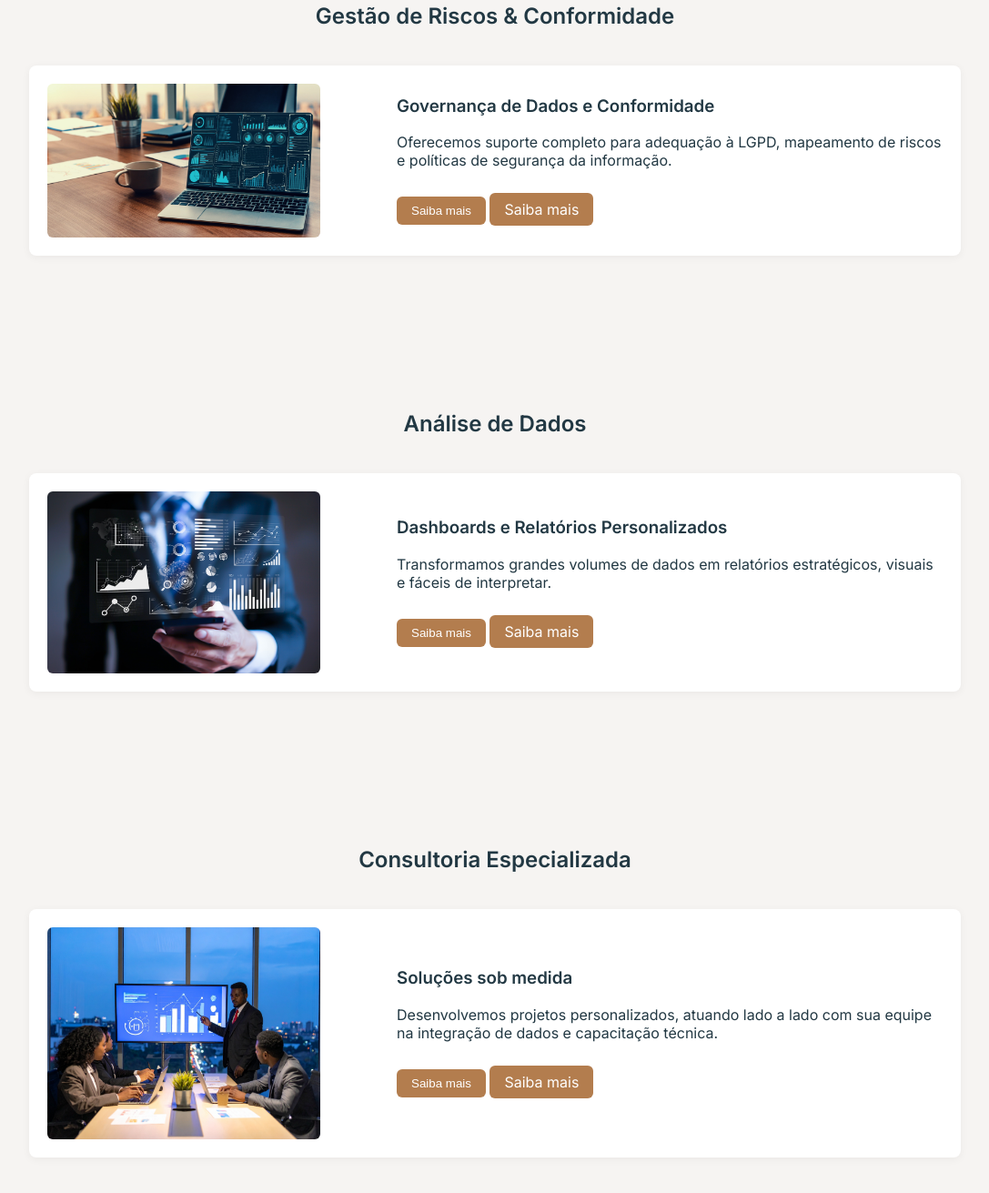
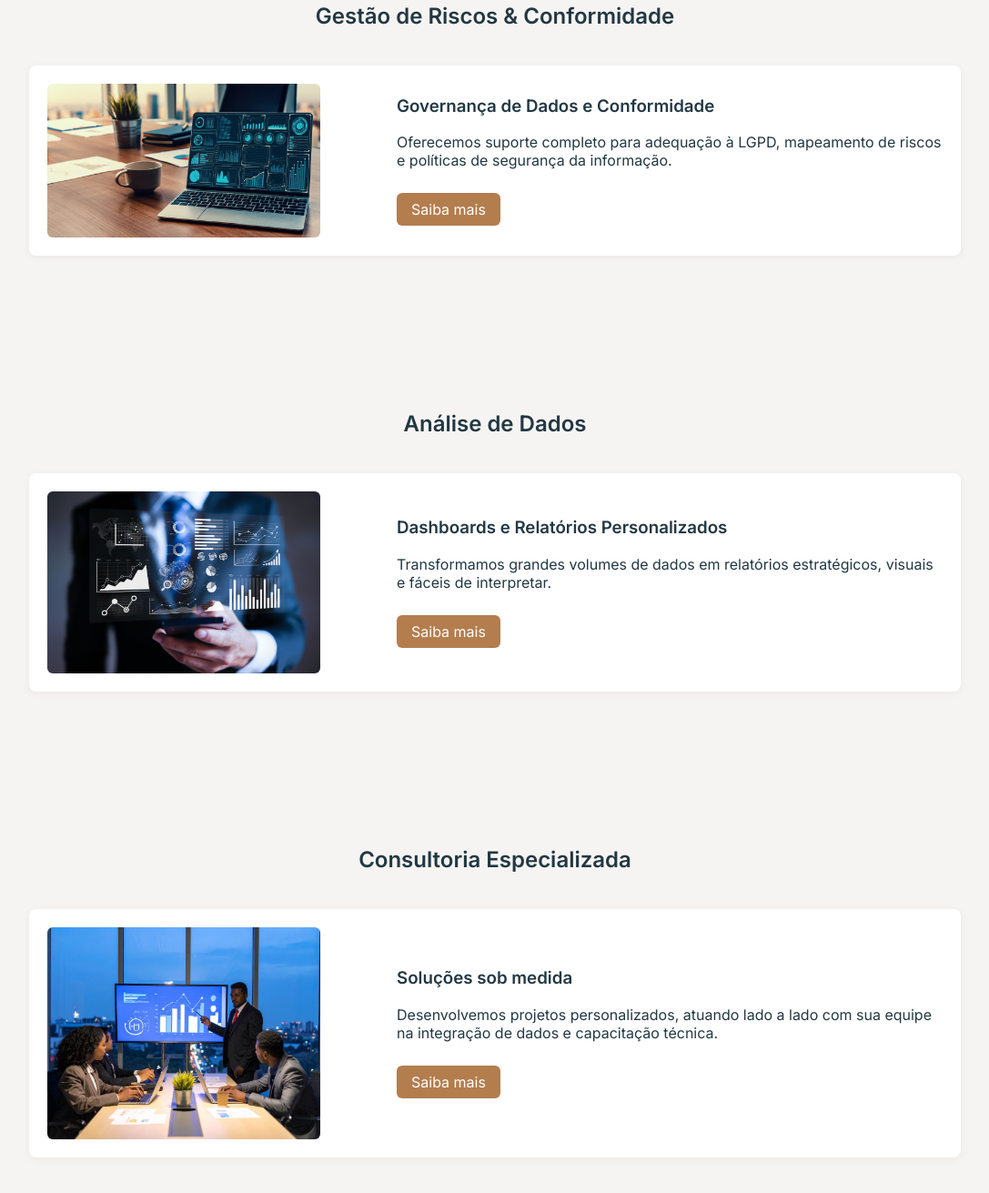
Before and after one commit to rcapelletto/capdados, a plain HTML site: page index.html in a window 1280 px wide. Shown: the part 541-1852 px from the top of the page at 91% size, without its empty margins (96-1183 px from the left). Drawn offline with Linux system fonts and the light colour scheme.

Commit message:
Update index.html

```diff
--- a/index.html
+++ b/index.html
@@ -161,8 +161,8 @@
      <p>
       Oferecemos suporte completo para adequação à LGPD, mapeamento de riscos e políticas de segurança da informação.
      </p>
-     <button>
-      Saiba mais
+<!--     <button>
+      Saiba mais -->
      </button>
      <a class="botao-saiba-mais" href="gestao.html">
       Saiba mais
@@ -183,8 +183,8 @@
      <p>
       Transformamos grandes volumes de dados em relatórios estratégicos, visuais e fáceis de interpretar.
      </p>
-     <button>
-      Saiba mais
+<!--     <button>
+      Saiba mais -->
      </button>
      <a class="botao-saiba-mais" href="analise.html">
       Saiba mais
@@ -205,8 +205,8 @@
      <p>
       Desenvolvemos projetos personalizados, atuando lado a lado com sua equipe na integração de dados e capacitação técnica.
      </p>
-     <button>
-      Saiba mais
+<!--     <button>
+      Saiba mais -->
      </button>
      <a class="botao-saiba-mais" href="consultoria.html">
       Saiba mais
```
